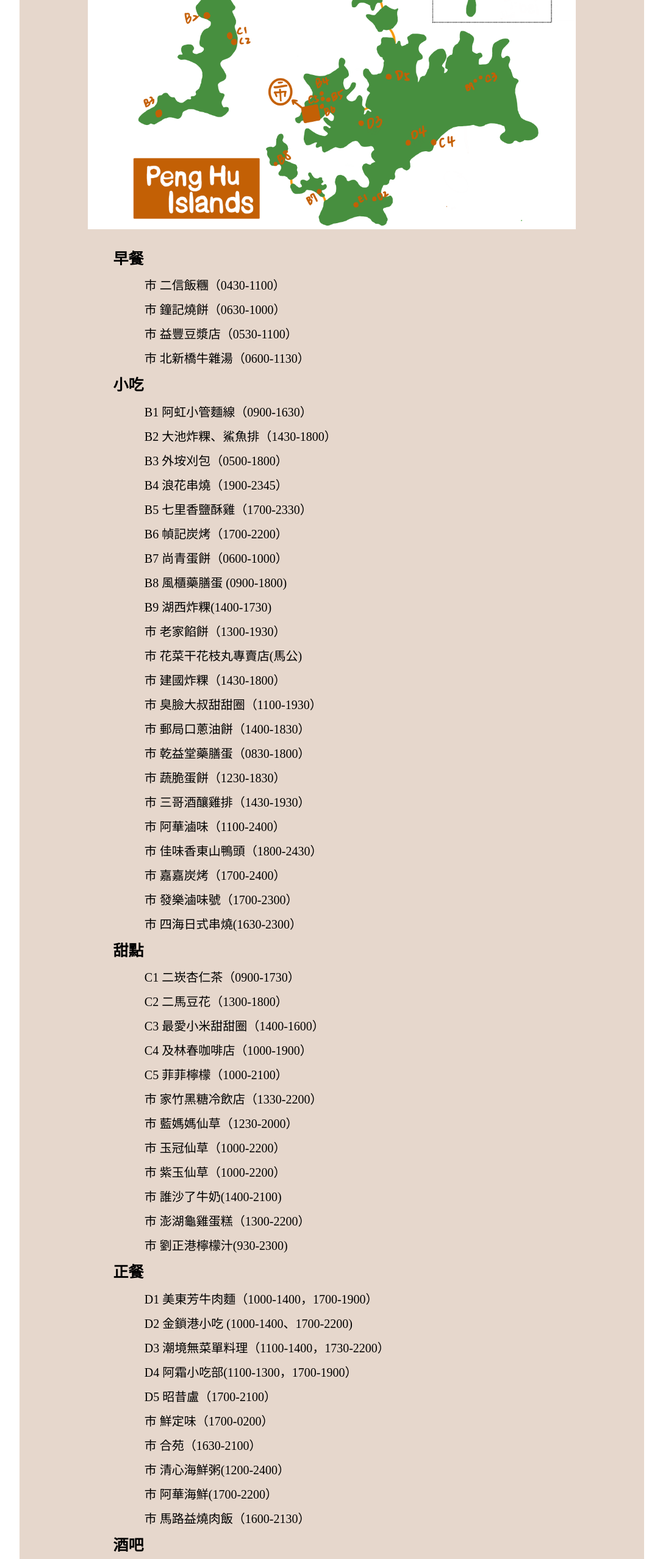
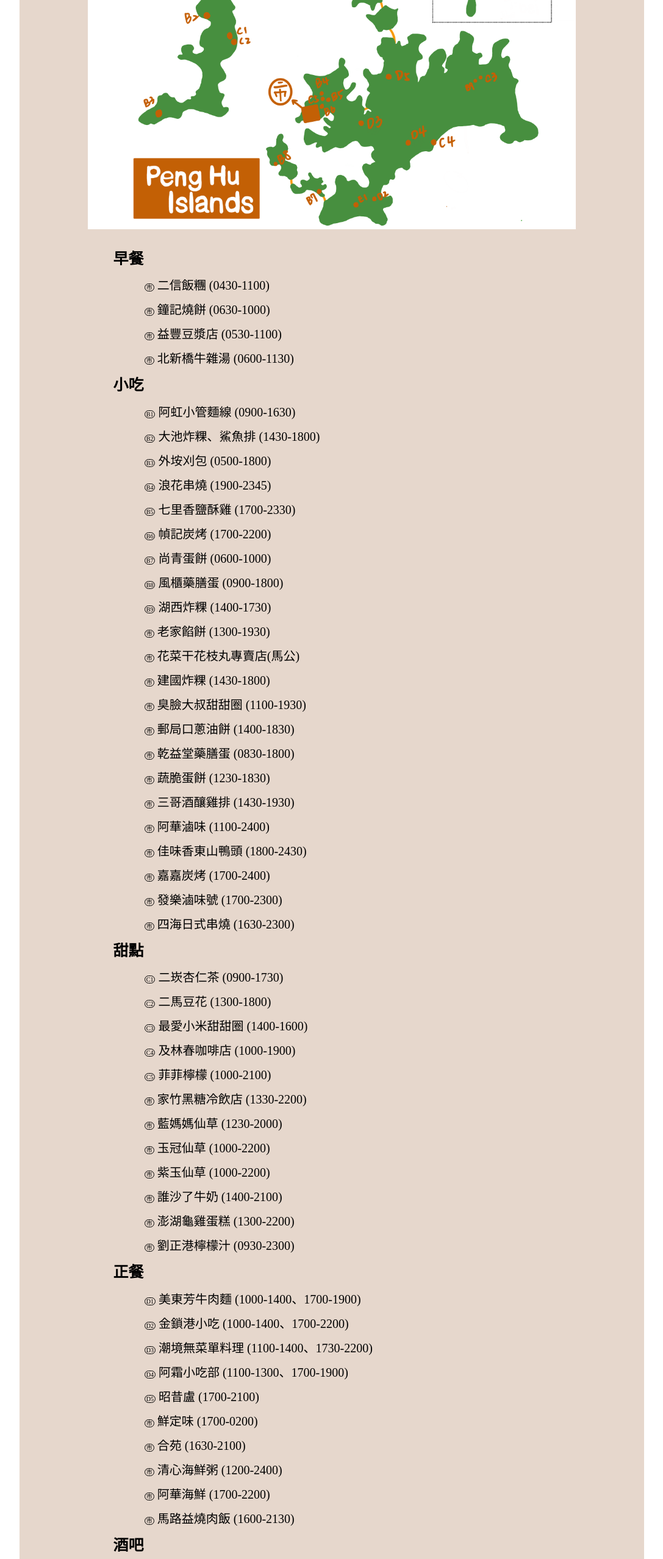
Before and after one commit to hi-penny/hi-penny.github.io, a plain HTML site: page PH2022/restaurant.html in a window 1280 px wide. Shown: the part 240-2797 px from the top of the page at 61% size, without its empty margins (96-1183 px from the left). Drawn offline with Linux system fonts and the light colour scheme.

Commit message:
goodnighgt

```diff
--- a/PH2022/css/style.css
+++ b/PH2022/css/style.css
@@ -88,7 +88,7 @@ table {
 .header ul{
     display: flex;
     justify-content: center;
-    margin-right: 40px;
+    margin-right: 0px;
 }
 
 .header .menu a{
@@ -101,6 +101,12 @@ table {
 .header .menu a:hover{
     color: #796554;
     background-color: #E6D7CC;
+}
+
+.bgi{
+    background: url('../img/C&P.png');
+    background-size: 100%;
+    background-repeat: no-repeat;
 }
 
 .content-img{
@@ -117,7 +123,6 @@ table {
     margin: 0 auto;
     margin-bottom: 30px;
     font-size: 40px;
-    text-indent: 50px;
 }
 
 .content h3{
@@ -137,6 +142,19 @@ table {
     line-height: 2;
 }
 
+.sf{
+    font-size: 10px;
+    border: 0.5px solid #000;
+    border-radius: 99em;
+    padding: 0px 2px 0px 2px;
+}
+
+.sf2{
+    font-size: 10px;
+    border: 0.5px solid #000;
+    padding: 0px 2px 0px 2px;
+}
+
 .content a{
     color: #9f6c66;
     font-weight: bold;
@@ -153,7 +171,14 @@ table {
 }
 
 .content .white{
-    color: #c6cdd7;
+    color: #000;
+    width: 60%;
+    margin: 0 auto;
+    background-color: rgba(198, 205, 215, 0.7);
+    padding-top: 10px;
+    text-align: center;
+    margin-top: 100px;
+    margin-bottom: 200px;
 }
 
 .footer p{
@@ -229,6 +254,11 @@ table {
         background-color: #E6D7CC;
     }
 
+    .bgi{
+        background-size: auto 100%;
+        background-repeat: no-repeat;
+    }
+
     .content-img{
         width: 100%;
         display: block;
@@ -236,6 +266,15 @@ table {
         margin-right: auto;
         margin-bottom: 15px;
         margin-top: 0;
+    }
+
+    .content iframe{
+        display: block;
+        margin: 0 auto;
+        width: 80%;
+        height: 400px;
+        margin-top: 20px;
+        margin-bottom: 30px;
     }
 
     .content h1{
@@ -282,17 +321,13 @@ table {
         text-decoration: none;
     }
 
-    .content iframe{
-        display: block;
+    .content .white{
+        width: 80%;
         margin: 0 auto;
-        width: 80%;
-        height: 400px;
-        margin-top: 20px;
-        margin-bottom: 90px;
-    }
-
-    .content .white{
         color: #c6cdd7;
+        background-color: rgba(198, 205, 215, 0.3);
+        padding-top: 10px;
+        text-align: center;
     }
 
     .footer p{
--- a/PH2022/restaurant.html
+++ b/PH2022/restaurant.html
@@ -25,66 +25,66 @@
         <div class="content">
             <img src="img/restaurant-map.png" alt="" class="content-img">
             <h3>早餐</h3>
-            <p><span class="sf">市</span> 二信飯糰（0430-1100）</p>
-            <p><span class="sf">市</span> 鐘記燒餅（0630-1000）</p>
-            <p><span class="sf">市</span> 益豐豆漿店（0530-1100）</p>
-            <p><span class="sf">市</span> 北新橋牛雜湯（0600-1130）</p>
+            <p><span class="sf">市</span> 二信飯糰 (0430-1100)</p>
+            <p><span class="sf">市</span> 鐘記燒餅 (0630-1000)</p>
+            <p><span class="sf">市</span> 益豐豆漿店 (0530-1100)</p>
+            <p><span class="sf">市</span> 北新橋牛雜湯 (0600-1130)</p>
             <h3>小吃</h3>
-            <p><span class="sf">B1</span> 阿虹小管麵線（0900-1630）</p>
-            <p><span class="sf">B2</span> 大池炸粿、鯊魚排（1430-1800）</p>
-            <p><span class="sf">B3</span> 外垵刈包（0500-1800）</p>
-            <p><span class="sf">B4</span> 浪花串燒（1900-2345）</p>
-            <p><span class="sf">B5</span> 七里香鹽酥雞（1700-2330）</p>
-            <p><span class="sf">B6</span> 幀記炭烤（1700-2200）</p>
-            <p><span class="sf">B7</span> 尚青蛋餅（0600-1000）</p>
+            <p><span class="sf">B1</span> 阿虹小管麵線 (0900-1630)</p>
+            <p><span class="sf">B2</span> 大池炸粿、鯊魚排 (1430-1800)</p>
+            <p><span class="sf">B3</span> 外垵刈包 (0500-1800)</p>
+            <p><span class="sf">B4</span> 浪花串燒 (1900-2345)</p>
+            <p><span class="sf">B5</span> 七里香鹽酥雞 (1700-2330)</p>
+            <p><span class="sf">B6</span> 幀記炭烤 (1700-2200)</p>
+            <p><span class="sf">B7</span> 尚青蛋餅 (0600-1000)</p>
             <p><span class="sf">B8</span> 風櫃藥膳蛋 (0900-1800)</p>
-            <p><span class="sf">B9</span> 湖西炸粿(1400-1730)</p>
-            <p><span class="sf">市</span> 老家餡餅（1300-1930）</p>
+            <p><span class="sf">B9</span> 湖西炸粿 (1400-1730)</p>
+            <p><span class="sf">市</span> 老家餡餅 (1300-1930)</p>
             <p><span class="sf">市</span> 花菜干花枝丸專賣店(馬公)</p>
-            <p><span class="sf">市</span> 建國炸粿（1430-1800）</p>
-            <p><span class="sf">市</span> 臭臉大叔甜甜圈（1100-1930）</p>
-            <p><span class="sf">市</span> 郵局口蔥油餅（1400-1830）</p>
-            <p><span class="sf">市</span> 乾益堂藥膳蛋（0830-1800）</p>
-            <p><span class="sf">市</span> 蔬脆蛋餅（1230-1830）</p>
-            <p><span class="sf">市</span> 三哥酒釀雞排（1430-1930）</p>
-            <p><span class="sf">市</span> 阿華滷味（1100-2400）</p>
-            <p><span class="sf">市</span> 佳味香東山鴨頭（1800-2430）</p>
-            <p><span class="sf">市</span> 嘉嘉炭烤（1700-2400）</p>
-            <p><span class="sf">市</span> 發樂滷味號（1700-2300）</p>
-            <p><span class="sf">市</span> 四海日式串燒(1630-2300）</p>
+            <p><span class="sf">市</span> 建國炸粿 (1430-1800)</p>
+            <p><span class="sf">市</span> 臭臉大叔甜甜圈 (1100-1930)</p>
+            <p><span class="sf">市</span> 郵局口蔥油餅 (1400-1830)</p>
+            <p><span class="sf">市</span> 乾益堂藥膳蛋 (0830-1800)</p>
+            <p><span class="sf">市</span> 蔬脆蛋餅 (1230-1830)</p>
+            <p><span class="sf">市</span> 三哥酒釀雞排 (1430-1930)</p>
+            <p><span class="sf">市</span> 阿華滷味 (1100-2400)</p>
+            <p><span class="sf">市</span> 佳味香東山鴨頭 (1800-2430)</p>
+            <p><span class="sf">市</span> 嘉嘉炭烤 (1700-2400)</p>
+            <p><span class="sf">市</span> 發樂滷味號 (1700-2300)</p>
+            <p><span class="sf">市</span> 四海日式串燒 (1630-2300)</p>
             <h3>甜點</h3>
-            <p><span class="sf">C1</span> 二崁杏仁茶（0900-1730）</p>
-            <p><span class="sf">C2</span> 二馬豆花（1300-1800）</p>
-            <p><span class="sf">C3</span> 最愛小米甜甜圈（1400-1600）</p>
-            <p><span class="sf">C4</span> 及林春咖啡店（1000-1900）</p>
-            <p><span class="sf">C5</span> 菲菲檸檬（1000-2100）</p>
-            <p><span class="sf">市</span> 家竹黑糖冷飲店（1330-2200）</p>
-            <p><span class="sf">市</span> 藍媽媽仙草（1230-2000）</p>
-            <p><span class="sf">市</span> 玉冠仙草（1000-2200）</p>
-            <p><span class="sf">市</span> 紫玉仙草（1000-2200）</p>
-            <p><span class="sf">市</span> 誰沙了牛奶(1400-2100)</p>
-            <p><span class="sf">市</span> 澎湖龜雞蛋糕（1300-2200）</p>
-            <p><span class="sf">市</span> 劉正港檸檬汁(930-2300)</p>
+            <p><span class="sf">C1</span> 二崁杏仁茶 (0900-1730)</p>
+            <p><span class="sf">C2</span> 二馬豆花 (1300-1800)</p>
+            <p><span class="sf">C3</span> 最愛小米甜甜圈 (1400-1600)</p>
+            <p><span class="sf">C4</span> 及林春咖啡店 (1000-1900)</p>
+            <p><span class="sf">C5</span> 菲菲檸檬 (1000-2100)</p>
+            <p><span class="sf">市</span> 家竹黑糖冷飲店 (1330-2200)</p>
+            <p><span class="sf">市</span> 藍媽媽仙草 (1230-2000)</p>
+            <p><span class="sf">市</span> 玉冠仙草 (1000-2200)</p>
+            <p><span class="sf">市</span> 紫玉仙草 (1000-2200)</p>
+            <p><span class="sf">市</span> 誰沙了牛奶 (1400-2100)</p>
+            <p><span class="sf">市</span> 澎湖龜雞蛋糕 (1300-2200)</p>
+            <p><span class="sf">市</span> 劉正港檸檬汁 (0930-2300)</p>
             <h3>正餐</h3>
-            <p><span class="sf">D1</span> 美東芳牛肉麵（1000-1400，1700-1900）</p>
+            <p><span class="sf">D1</span> 美東芳牛肉麵 (1000-1400、1700-1900)</p>
             <p><span class="sf">D2</span> 金鎖港小吃 (1000-1400、1700-2200)</p>
-            <p><span class="sf">D3</span> 潮境無菜單料理（1100-1400，1730-2200）</p>
-            <p><span class="sf">D4</span> 阿霜小吃部(1100-1300，1700-1900）</p>
-            <p><span class="sf">D5</span> 昭昔盧（1700-2100）</p>
-            <p><span class="sf">市</span> 鮮定味（1700-0200）</p>
-            <p><span class="sf">市</span> 合苑（1630-2100）</p>
-            <p><span class="sf">市</span> 清心海鮮粥(1200-2400）</p>
-            <p><span class="sf">市</span> 阿華海鮮(1700-2200）</p>
-            <p><span class="sf">市</span> 馬路益燒肉飯（1600-2130）</p>
+            <p><span class="sf">D3</span> 潮境無菜單料理 (1100-1400、1730-2200)</p>
+            <p><span class="sf">D4</span> 阿霜小吃部 (1100-1300、1700-1900)</p>
+            <p><span class="sf">D5</span> 昭昔盧 (1700-2100)</p>
+            <p><span class="sf">市</span> 鮮定味 (1700-0200)</p>
+            <p><span class="sf">市</span> 合苑 (1630-2100)</p>
+            <p><span class="sf">市</span> 清心海鮮粥 (1200-2400)</p>
+            <p><span class="sf">市</span> 阿華海鮮 (1700-2200)</p>
+            <p><span class="sf">市</span> 馬路益燒肉飯 (1600-2130)</p>
             <h3>酒吧</h3>
-            <p><span class="sf">E1</span> 菜宅（1700-2200）</p>
-            <p><span class="sf">E2</span> Beacon說酒人（1900-2400）</p>
+            <p><span class="sf">E1</span> 菜宅 (1700-2200)</p>
+            <p><span class="sf">E2</span> Beacon說酒人 (1900-2400)</p>
             <h3>伴手禮</h3>
-            <p><span class="sf">市</span> 正一花生酥（0700-2100）</p>
-            <p><span class="sf">市</span> 麗洋乳酪蛋糕（1100-1800）</p>
+            <p><span class="sf">市</span> 正一花生酥 (0700-2100)</p>
+            <p><span class="sf">市</span> 麗洋乳酪蛋糕 (1100-1800)</p>
             <h3>吉貝</h3>
-            <p><span class="sf">G1</span> 鳳嬌姐小吃</p>
-            <p><span class="sf">G2</span> 錢鰻王</p>
+            <p><span class="sf">G1</span> 鳳嬌姐小吃 (0500-2000)</p>
+            <p><span class="sf">G2</span> 錢鰻王 (1000-2200)</p>
         </div>
         <div class="footer">
             <p>0518 ~ 0520 <br>PengHu</p>
```
Also changed, not shown: PH2022/index.html (+7 -5 lines), PH2022/img/C_P(1).png (added), PH2022/img/C_P.png (added).
